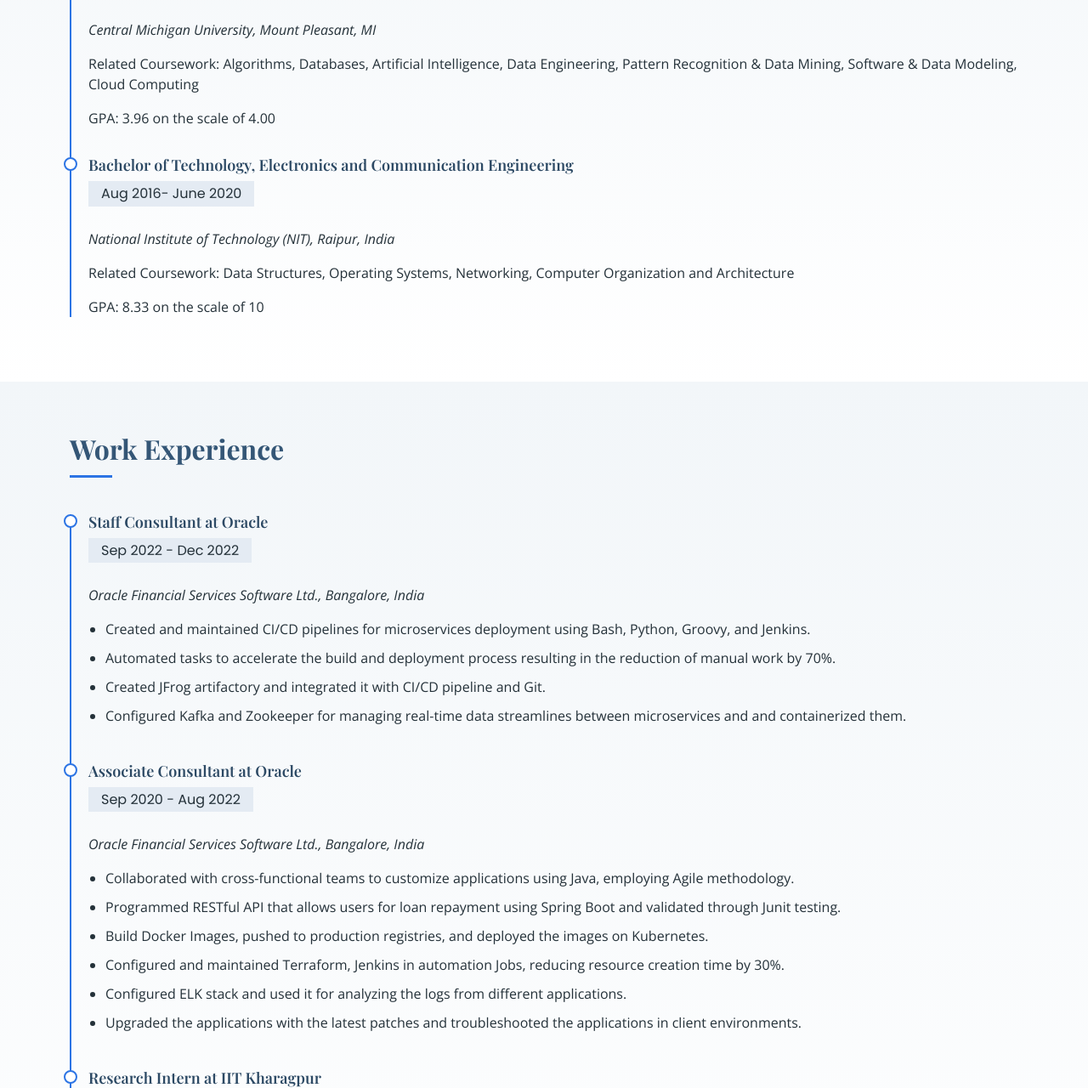
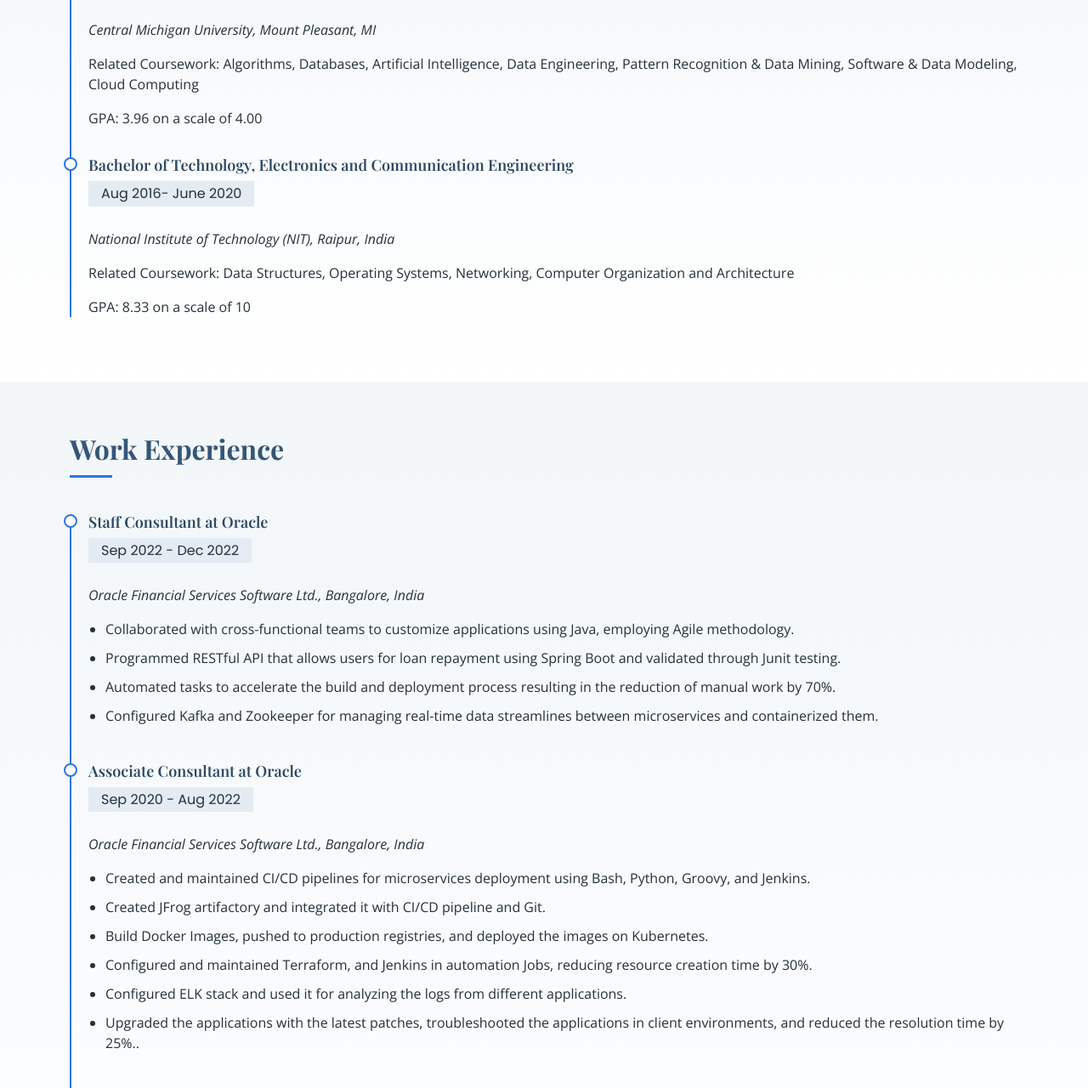
Before and after one commit to Jayasri1999/jayasri.github.io, a plain HTML site: page index.html in a window 1280 px wide. Shown: the part 1870-3150 px from the top of the page at 85% size. Drawn offline with nearby package versions, Linux system fonts and the light colour scheme; a web font is replaced by a local one.

Commit message:
Update index.html

```diff
--- a/index.html
+++ b/index.html
@@ -303,14 +303,14 @@ As a dedicated software engineer, I'm eager to bring my expertise to a dynamic t
               <p><em>Central Michigan University, Mount Pleasant, MI</em></p>
               <p>Related Coursework: Algorithms, Databases, Artificial Intelligence, Data Engineering, Pattern Recognition & Data Mining, Software & Data Modeling, Cloud Computing
               </p>
-              <p>GPA: 3.96 on the scale of 4.00</p>
+              <p>GPA: 3.96 on a scale of 4.00</p>
             </div>
             <div class="resume-item">
               <h4>Bachelor of Technology, Electronics and Communication Engineering</h4>
               <h5>Aug 2016- June 2020</h5>
               <p><em>National Institute of Technology (NIT), Raipur, India</em></p>
               <p>Related Coursework: Data Structures, Operating Systems, Networking, Computer Organization and Architecture</p>
-              <p>GPA: 8.33 on the scale of 10</p>
+              <p>GPA: 8.33 on a scale of 10</p>
             </div>
           </div>
 
@@ -335,10 +335,10 @@ As a dedicated software engineer, I'm eager to bring my expertise to a dynamic t
         <p><em>Oracle Financial Services Software Ltd., Bangalore, India </em></p>
         <p>
         <ul>
-          <li>Created and maintained CI/CD pipelines for microservices deployment using Bash, Python, Groovy, and Jenkins.</li>
+          <li>Collaborated with cross-functional teams to customize applications using Java, employing Agile methodology.</li>
+          <li>Programmed RESTful API that allows users for loan repayment using Spring Boot and validated through Junit testing.</li>
           <li>Automated tasks to accelerate the build and deployment process resulting in the reduction of manual work by 70%. </li>
-          <li>Created JFrog artifactory and integrated it with CI/CD pipeline and Git. </li>
-          <li>Configured Kafka and Zookeeper for managing real-time data streamlines between microservices and and containerized them.</li>
+          <li>Configured Kafka and Zookeeper for managing real-time data streamlines between microservices and containerized them.</li>
         </ul>
         </p>
       </div>
@@ -348,12 +348,13 @@ As a dedicated software engineer, I'm eager to bring my expertise to a dynamic t
         <p><em>Oracle Financial Services Software Ltd., Bangalore, India</em></p>
         <p>
         <ul>
-          <li>Collaborated with cross-functional teams to customize applications using Java, employing Agile methodology.</li>
-          <li>Programmed RESTful API that allows users for loan repayment using Spring Boot and validated through Junit testing.</li>
+          <li>Created and maintained CI/CD pipelines for microservices deployment using Bash, Python, Groovy, and Jenkins.</li>
+          <li>Created JFrog artifactory and integrated it with CI/CD pipeline and Git. </li>
           <li>Build Docker Images, pushed to production registries, and deployed the images on Kubernetes.</li>
-          <li>Configured and maintained Terraform, Jenkins in automation Jobs, reducing resource creation time by 30%.</li>
+          <li>Configured and maintained Terraform, and Jenkins in automation Jobs, reducing resource creation time by 30%.</li>
           <li>Configured ELK stack and used it for analyzing the logs from different applications.</li>
-          <li>Upgraded the applications with the latest patches and troubleshooted the applications in client environments.</li>
+          <li>Upgraded the applications with the latest patches, troubleshooted the applications in client environments, and reduced the
+resolution time by 25%..</li>
         </ul>
         </p>
       </div>
```
